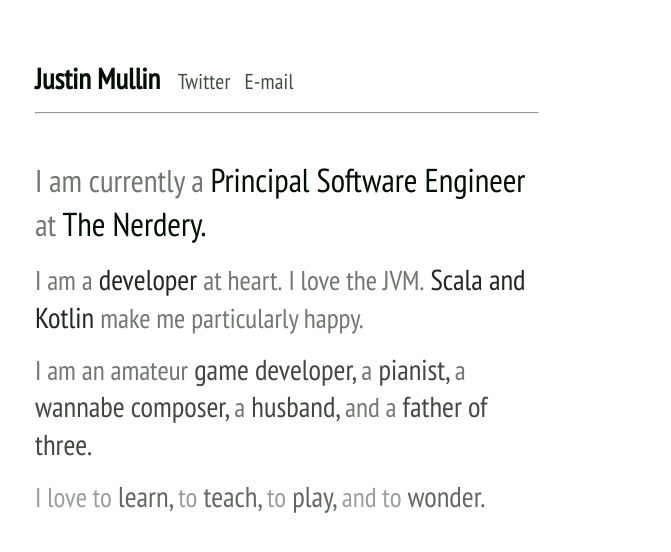
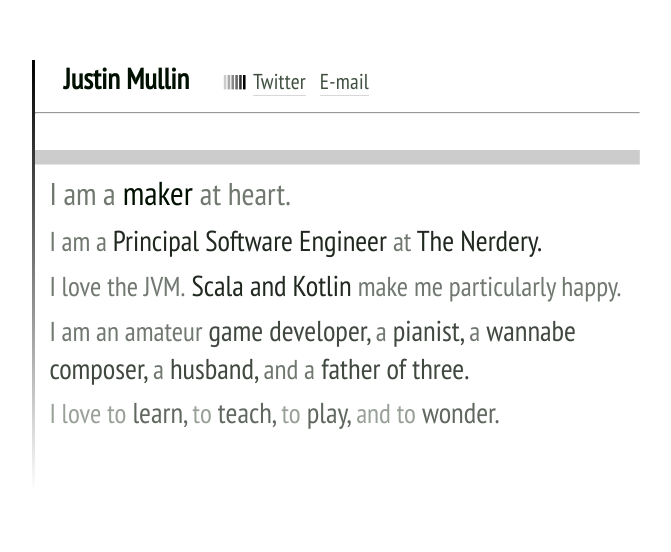
Before and after one commit to JustinMullin/justinmullin.github.io, a plain HTML site: page index.html in a window 1280 px wide. Shown: the part 124-676 px from the top of the page, without its empty margins (93-764 px from the left). Drawn offline with Linux system fonts and the light colour scheme.

Commit message:
Some style improvements. Moved to jmullin.xyz.

```diff
--- a/css/style.css
+++ b/css/style.css
@@ -17,11 +17,13 @@ body {
 
 a, a:active, a:visited {
 	color: #405040;
-	text-decoration: none;
+    text-decoration: none;
+	border-bottom: 1px solid #d8d8d8;
 }
 
 a:hover {
 	color: #608060;
+    border-bottom: 1px solid #808080;
 }
 
 .page {
@@ -38,7 +40,7 @@ a:hover {
     display: inline;
 }
 
-.contact {
+#icon {
     padding-left: 1em;
 }
 
@@ -56,16 +58,36 @@ hr {
     margin: 1em 0 0.5em;
 }
 
+h1 {
+    padding-left: 1em;
+}
+
 h2 {
 	font-size: 2.3em;
 	font-weight: 400;
-    padding: 0.25em 0;
 }
 
 p {
     font-size: 2em;
     font-weight: 400;
-    padding: 0.25em 0;
+}
+
+.block {
+    margin: 0.5em 0;
+    padding-left: 1em;
+
+    background: #fff;
+}
+
+.block::before {
+    content: '';
+    background: linear-gradient(to bottom, #000 0%, #fff 100%);
+    width: 3px;
+    height: 100%;
+    top: 0;
+    left: -3px;
+    position:absolute;
+    z-index:-1;
 }
 
 .line-a {
@@ -110,7 +132,7 @@ and (min-width : 768px) {
 @media screen
 and (min-width : 1024px) {
     .page {
-        width: 35em;
+        width: 42em;
         height: 30em;
     }
 }
--- a/index.html
+++ b/index.html
@@ -7,8 +7,8 @@
   </script>
   <script async src='https://www.google-analytics.com/analytics.js'></script>
 
-  <title>Justin Mullin, Software Engineer</title>
-  <meta name="description" content="Principal Software Engineer at The Nerdery. JVM: Java, Scala, Kotlin, Clojure. Amateur game developer.">
+  <title>Justin Mullin</title>
+  <meta name="description" content="Principal Software Engineer at The Nerdery. Java, Scala, Kotlin, Clojure. Amateur game developer.">
   <meta name="viewport" content="width=device-width" />
   <link href="css/style.css" rel="stylesheet">
   <link href="https://fonts.googleapis.com/css?family=PT+Sans+Narrow" type="text/css" rel="stylesheet">
@@ -16,7 +16,17 @@
 <body>
 <div class="page">
   <div class="header">
-    <h1>Justin Mullin</h1>
+    <h1>
+      Justin Mullin
+      <svg id="icon" width="0.8em" height="0.5em" overflow="visible" viewBox="0 0 18 18" preserveAspectRatio="none">
+        <g fill="#ccc"><polygon points="0,0  0,18  2,18  2,0"></polygon></g>
+        <g fill="#aaa"><polygon points="3,0  3,18  5,18  5,0"></polygon></g>
+        <g fill="#888"><polygon points="6,0  6,18  8,18  8,0"></polygon></g>
+        <g fill="#666"><polygon points="9,0  9,18  11,18 11,0"></polygon></g>
+        <g fill="#333"><polygon points="12,0 12,18 14,18 14,0"></polygon></g>
+        <g fill="#000"><polygon points="15,0 15,18 17,18 17,0"></polygon></g>
+      </svg>
+    </h1>
 
     <ul class="contact">
       <li><a href="http://twitter.com/JustinMullin">Twitter</a></li>
@@ -25,10 +35,14 @@
   </div>
   <hr/>
   <div class="description">
-    <h2><em>I am currently a </em>Principal Software Engineer <em>at</em> The Nerdery.</h2>
-    <p class="line-a"><em>I am a</em> developer <em>at heart.</em> <em>I love the JVM.</em> Scala and Kotlin <em>make me particularly happy.</em></p>
-    <p class="line-b"><em>I am an amateur</em> game developer, <em>a</em> pianist, <em>a</em> wannabe composer, <em>a</em> husband, <em>and a</em> father of three.</p>
-    <p class="line-c"><em>I love to</em> learn, <em>to</em> teach, <em>to</em> play, <em>and to</em> wonder.</p>
+    <svg width="100%" height="1em" overflow="visible" viewBox="0 0 1 1" preserveAspectRatio="none">
+      <g fill="#ccc"><polygon points="0,0 0,1 1,1 1,0"></polygon></g>
+    </svg>
+    <div class="block"><h2><em>I am a</em> maker <em>at heart.</em></h2></div>
+    <div class="block"><p class="line-a"><em>I am a </em>Principal Software Engineer <em>at</em> The Nerdery.</p></div>
+    <div class="block"><p class="line-a"><em>I love the JVM.</em> Scala and Kotlin <em>make me particularly happy.</em></p></div>
+    <div class="block"><p class="line-b"><em>I am an amateur</em> game developer, <em>a</em> pianist, <em>a</em> wannabe composer, <em>a</em> husband, <em>and a</em> father of three.</p></div>
+    <div class="block"><p class="line-c"><em>I love to</em> learn, <em>to</em> teach, <em>to</em> play, <em>and to</em> wonder.</p></div>
   </div>
 </div>
 </body>
```
Also changed, not shown: 1 other file.
